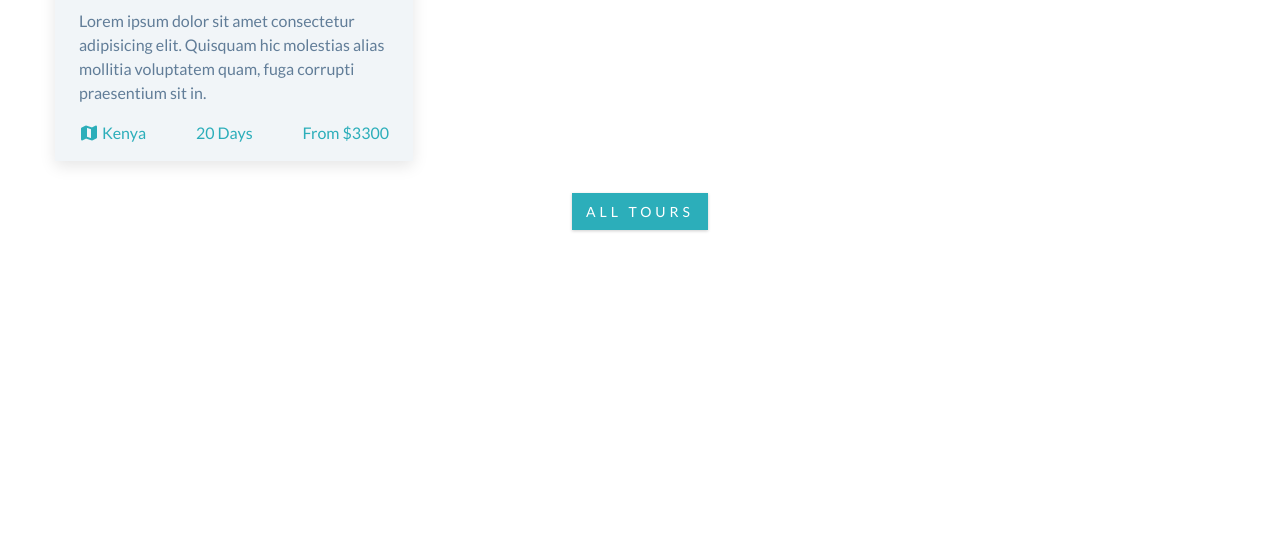
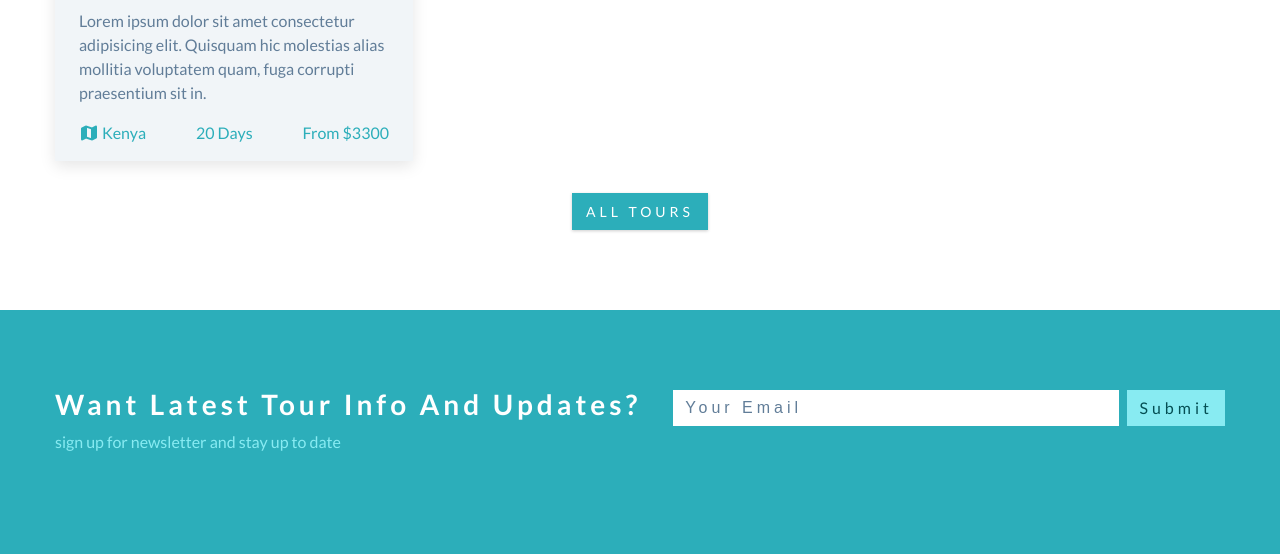
Before and after one commit to learnwithhector/backroadsTours, a plain HTML site: page index.html in a window 1280 px wide. Shown: the part 2612-3166 px from the top of the page. Before the commit the page ends 2922 px from the top, so only its background shows below. Drawn offline with Linux system fonts and the light colour scheme; a script that the page names is missing.

Commit message:
Added contact form

```diff
--- a/index.html
+++ b/index.html
@@ -248,7 +248,26 @@
     <!-- end of featured tours -->
 
     <!-- contact -->
-
+    <section class="section contact" id="contact">
+      <div class="section-center contact-center">
+        <!-- contact title -->
+        <article class="contact-title">
+          <h3>want latest tour info and updates?</h3>
+          <p>sign up for newsletter and stay up to date</p>
+        </article>
+        <!-- contact form -->
+        <form class="contact-form">
+          <input
+            type="email"
+            name="email"
+            id="email"
+            class="form-control"
+            placeholder="your email"
+          />
+          <button type="submit" class="btn-submit">submit</button>
+        </form>
+      </div>
+    </section>
     <!-- end of contact -->
 
     <!-- gallery  -->
--- a/styles.css
+++ b/styles.css
@@ -430,6 +430,72 @@ Contact
 ===============
 */
 
+.contact {
+  background: var(--clr-primary-5);
+}
+
+.contact-title {
+  color: var(--clr-white);
+}
+
+.contact-title p {
+  color: var(--clr-primary-8);
+}
+
+.contact-form {
+  display: flex;
+  max-width: 28rem;
+}
+
+.form-control {
+  flex: 1 1 auto;
+  color: var(--clr-grey-5);
+}
+
+.form-control,
+.btn-submit {
+  padding: 0.375rem 0.75rem;
+  font-size: 1rem;
+  line-height: 1.5;
+  font-weight: 300;
+  letter-spacing: var(--spacing);
+  background: var(--clr-white);
+  text-transform: capitalize;
+  border: transparent;
+}
+
+.form-control::placeholder {
+  color: inherit;
+}
+
+.btn-submit {
+  font-family: var(--ff-primary);
+  margin-left: 0.5rem;
+  background: var(--clr-primary-8);
+  color: var(--clr-primary-1);
+  cursor: pointer;
+  transition: var(--transition);
+}
+
+.btn-submit:hover {
+  background: var(--clr-primary-1);
+  color: var(--clr-primary-5);
+}
+
+@media screen and (min-width: 992px) {
+  .contact-center {
+    display: flex;
+    flex-wrap: wrap;
+    justify-content: space-between;
+  }
+  .contact-form {
+    align-self: flex-start;
+    flex: 1 1 auto;
+    max-width: 100%;
+    padding-left: 2rem;
+  }
+}
+
 /*
 ===============
 Gallery
```
